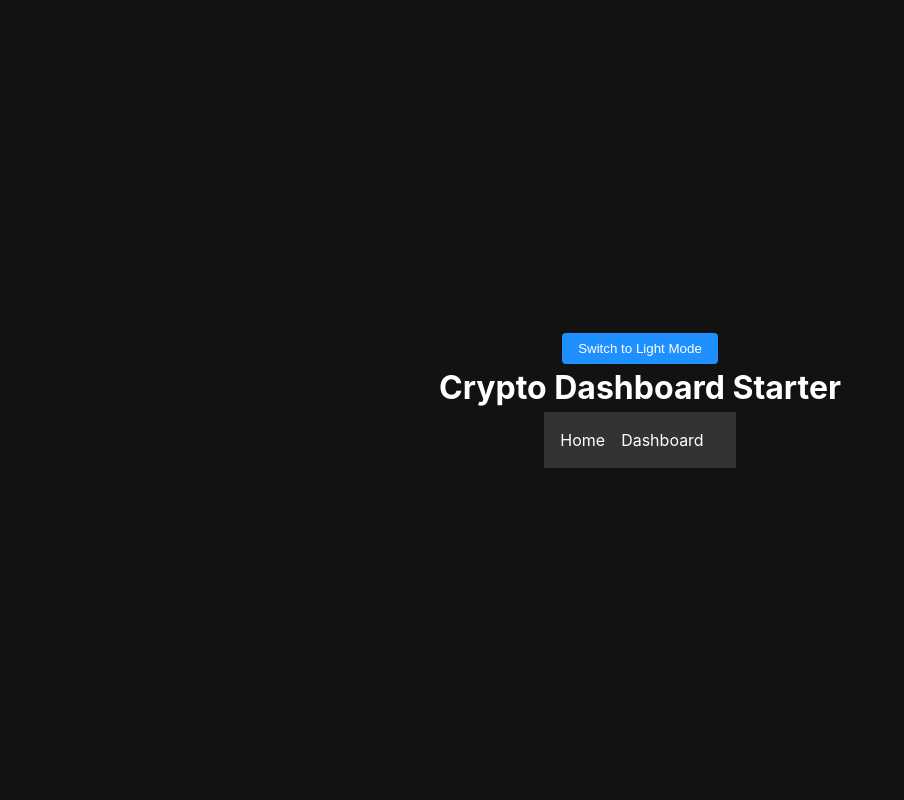
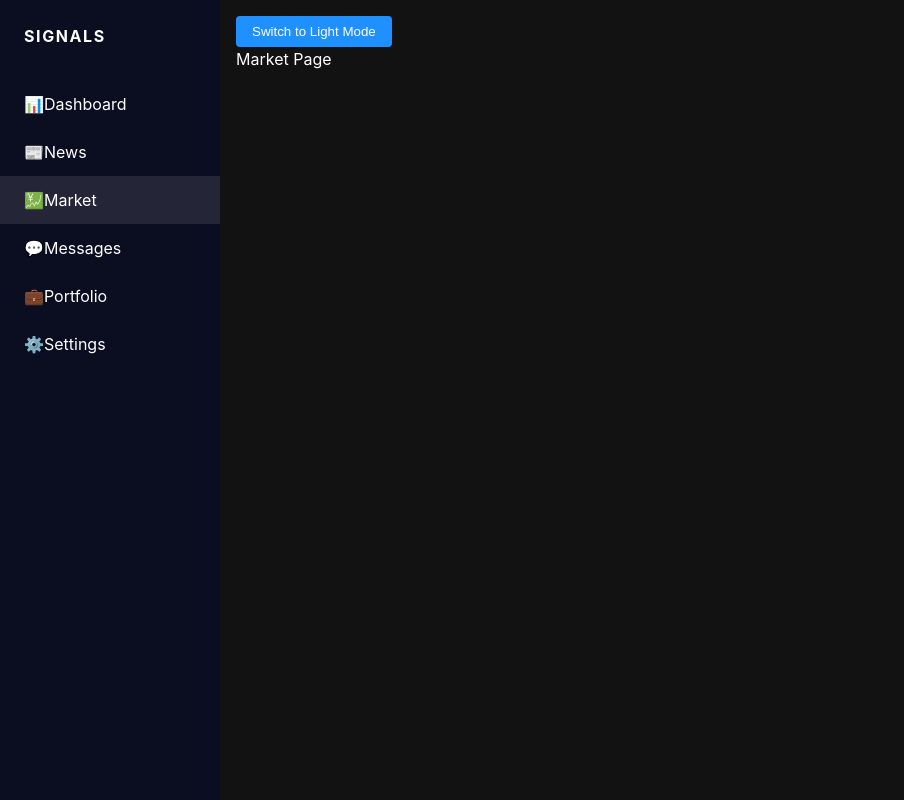
Before and after one commit to marazzo94-sudo/frontend-react, a React (Vite) app: page /market in a window 1280 px wide. Shown: the whole page, without its empty margins (0-904 px from the left). Built offline with nearby package versions, Linux system fonts and the light colour scheme.

Commit message:
chore: add placeholder pages

```diff
--- a/rc/App.jsx
+++ b/rc/App.jsx
@@ -1,9 +1,13 @@
 import { BrowserRouter, Routes, Route } from 'react-router-dom';
-import HomePage from './pages/HomePage';
+import React, { useState, useEffect } from 'react';
 import Dashboard from './pages/Dashboard';
-import NavBar from './components/NavBar';
-import React, { useState, useEffect } from 'react';
+import News from './pages/News';
+import Market from './pages/Market';
+import Messages from './pages/Messages';
+import Portfolio from './pages/Portfolio';
+import Settings from './pages/Settings';
 import ThemeToggle from './components/ThemeToggle';
+import Sidebar from './components/Sidebar';
 import styles from './App.module.scss';
 
 function App() {
@@ -24,13 +28,19 @@ function App() {
   return (
     <BrowserRouter>
       <div className={styles.container}>
-        <ThemeToggle theme={theme} toggleTheme={toggleTheme} />
-        <h1>Crypto Dashboard Starter</h1>
-        <NavBar />
-        <Routes>
-          <Route path="/" element={<HomePage />} />
-          <Route path="/dashboard" element={<Dashboard />} />
-        </Routes>
+        <Sidebar />
+        <div className={styles.content}>
+          <ThemeToggle theme={theme} toggleTheme={toggleTheme} />
+          <Routes>
+            <Route path="/" element={<Dashboard />} />
+            <Route path="/dashboard" element={<Dashboard />} />
+            <Route path="/news" element={<News />} />
+            <Route path="/market" element={<Market />} />
+            <Route path="/messages" element={<Messages />} />
+            <Route path="/portfolio" element={<Portfolio />} />
+            <Route path="/settings" element={<Settings />} />
+          </Routes>
+        </div>
       </div>
     </BrowserRouter>
   );
--- a/rc/App.module.scss
+++ b/rc/App.module.scss
@@ -1,9 +1,11 @@
 .container {
   display: flex;
-  flex-direction: column;
   min-height: 100vh;
-  align-items: center;
-  justify-content: center;
   background-color: var(--color-bg);
   color: var(--color-text);
 }
+
+.content {
+  flex: 1;
+  padding: 1rem;
+}
--- a/rc/components/Sidebar.jsx
+++ b/rc/components/Sidebar.jsx
@@ -1,30 +1,53 @@
-import { Link } from 'react-router-dom';
+import { NavLink } from 'react-router-dom';
 import styled from 'styled-components';
 
 const Container = styled.aside`
-  width: 200px;
-  background: #f8f9fa;
-  padding: 1rem;
-  border-right: 1px solid #ddd;
+  width: 220px;
+  background: #0b0d21;
+  color: #fff;
   height: 100vh;
+  padding-top: 1.5rem;
+  display: flex;
+  flex-direction: column;
 `;
 
-const Item = styled(Link)`
-  display: block;
-  color: #333;
-  margin-bottom: 0.5rem;
+const Title = styled.h1`
+  font-size: 1rem;
+  text-transform: uppercase;
+  letter-spacing: 0.1em;
+  padding: 0 1.5rem;
+  margin-bottom: 2rem;
+`;
+
+const Item = styled(NavLink)`
+  display: flex;
+  align-items: center;
+  gap: 1rem;
+  color: #fff;
+  padding: 0.75rem 1.5rem;
   text-decoration: none;
 
-  &:hover {
-    text-decoration: underline;
+  &.active {
+    background: rgba(255, 255, 255, 0.1);
   }
 `;
 
-function Sidebar({ items = [] }) {
+const defaultItems = [
+  { label: 'Dashboard', to: '/dashboard', icon: '📊' },
+  { label: 'News', to: '/news', icon: '📰' },
+  { label: 'Market', to: '/market', icon: '💹' },
+  { label: 'Messages', to: '/messages', icon: '💬' },
+  { label: 'Portfolio', to: '/portfolio', icon: '💼' },
+  { label: 'Settings', to: '/settings', icon: '⚙️' },
+];
+
+function Sidebar({ items = defaultItems }) {
   return (
     <Container data-testid="sidebar">
+      <Title>SIGNALS</Title>
       {items.map((item) => (
-        <Item key={item.to || item.label} to={item.to}>
+        <Item key={item.to} to={item.to}>
+          {item.icon}
           {item.label}
         </Item>
       ))}
--- /dev/null
+++ b/rc/pages/Market.jsx
@@ -0,0 +1,7 @@
+import React from 'react';
+
+function Market() {
+  return <div>Market Page</div>;
+}
+
+export default Market;
--- /dev/null
+++ b/rc/pages/Messages.jsx
@@ -0,0 +1,7 @@
+import React from 'react';
+
+function Messages() {
+  return <div>Messages Page</div>;
+}
+
+export default Messages;
--- /dev/null
+++ b/rc/pages/News.jsx
@@ -0,0 +1,7 @@
+import React from 'react';
+
+function News() {
+  return <div>News Page</div>;
+}
+
+export default News;
--- /dev/null
+++ b/rc/pages/Portfolio.jsx
@@ -0,0 +1,7 @@
+import React from 'react';
+
+function Portfolio() {
+  return <div>Portfolio Page</div>;
+}
+
+export default Portfolio;
--- /dev/null
+++ b/rc/pages/Settings.jsx
@@ -0,0 +1,7 @@
+import React from 'react';
+
+function Settings() {
+  return <div>Settings Page</div>;
+}
+
+export default Settings;
```
Also changed, not shown: 1 other file (tests, documents, lock files or other folders).
